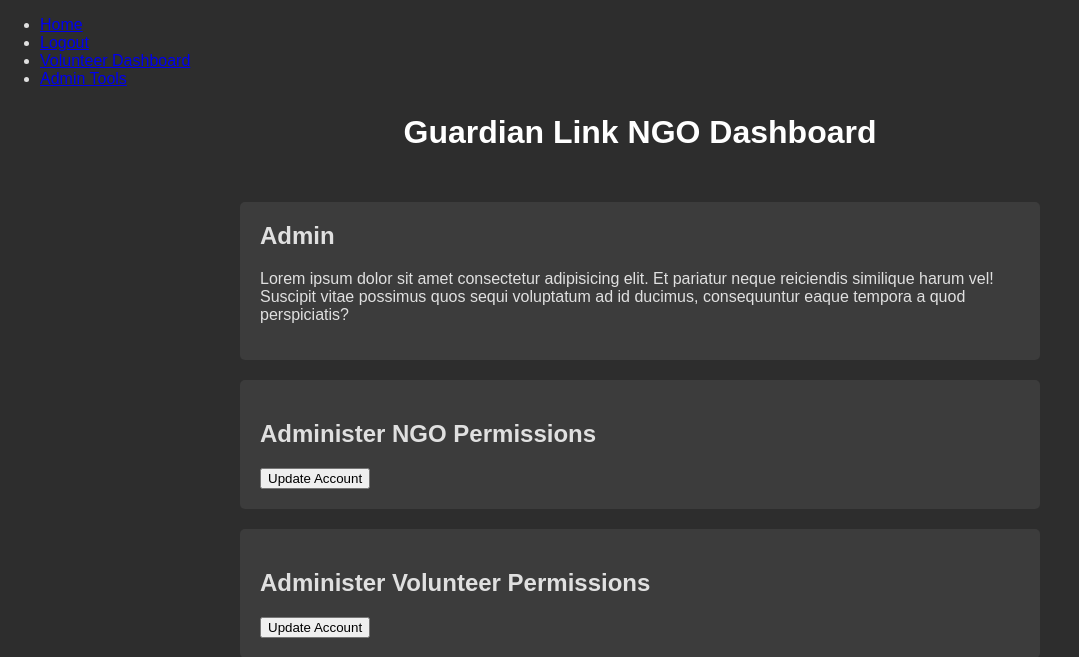
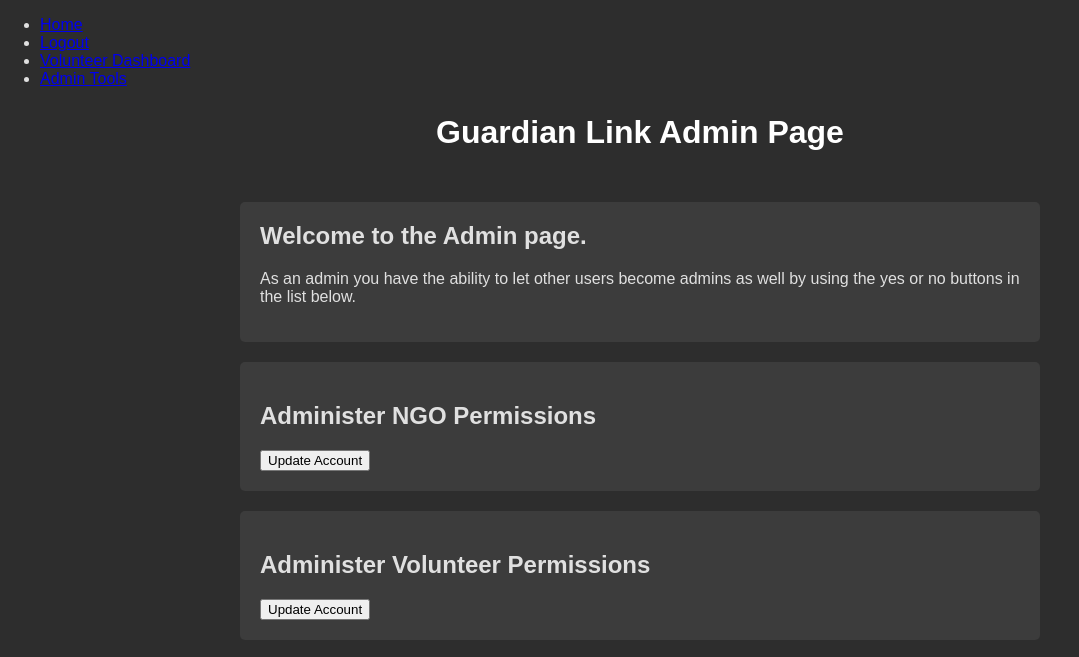
Before and after one commit to JulianSoriano/Guardian-Link, a PHP site: page /admin.php in a window 1280 px wide. Shown: the top 657 px of the page, without its empty margins (0-1079 px from the left). Run offline with PHP 8.4, Linux system fonts and the light colour scheme; the visitor is signed in with stand-in values (Sample User, id 1); data that the repository does not hold is empty.

Commit message:
Julian's Guardian Link v.1
Julian's 1st finished attempt at the Coding for Veteran's final assignment.

```diff
--- a/admin.php
+++ b/admin.php
@@ -1,18 +1,18 @@
 <?php
-// You'd put this code at the top of any "protected" page you create
+// admin.php: Admin section of the website.
+
+//Start or resume the existing session. You'd put this code at the top of any "protected" page you create
 session_start();
 
+// Grab user data from the database using the user_id and let them access the "logged in only pages.
 if ( isset( $_SESSION['user_id'] ) ) {
-    // Grab user data from the database using the user_id
-    // Let them access the "logged in only" pages
+
 } else {
-    // Redirect them to the login page
+    // Redirect them to the login page if not logged in.
     header("Location: ngo_login.php");
 }
 
 ?>
-
-
 
 <!-- Declares the document type and version of HTML being used -->
 <!DOCTYPE html>
@@ -31,7 +31,7 @@ require 'header.php';
 ?>
 
     <!-- Sets the title of the webpage -->
-    <title>Guardian Link NGO Dashboard Page</title>
+    <title>Guardian Link Admin Page</title>
 
 <!-- Close Head Section -->
 </head>
@@ -41,24 +41,26 @@ require 'header.php';
 
 <!-- Header Section. Typically contains introductory content or navigation links. -->
 <header>
-        <h1>Guardian Link NGO Dashboard</h1>
+        <h1>Guardian Link Admin Page</h1>
 
     <!-- Close Header Section. -->
     </header>
 
     <!-- Defines a container div, which is often used to group and style content. -->
         <div class="container">
-        <!-- About Section -->
 
+        <!-- Intro paragraph for the admin page -->
         <section>
             <!-- Title -->
-            <h1>Admin</h1>
-            <p>Lorem ipsum dolor sit amet consectetur adipisicing elit. Et pariatur neque reiciendis similique harum vel! Suscipit vitae possimus quos sequi voluptatum ad id ducimus, consequuntur eaque tempora a quod perspiciatis?</p>
+            <h1>Welcome to the Admin page.</h1>
+            <p>As an admin you have the ability to let other users become admins as well by using the yes or no buttons in the list below. </p>
         </section>
+
+        <!-- NGO Admin Table -->
         <section>
                 <h2>Administer NGO Permissions</h2>
             <?php
-                //SQL query to select all columns from the "volunteer" table.
+                //SQL query to select all columns from the "ngo" table.
                 $sql2 = "SELECT * FROM ngo;";
 
                 //Execute the query and store the result.
@@ -68,16 +70,20 @@ require 'header.php';
                 $resultCheck2 = mysqli_num_rows($result2);
 
                 //If there are rows in the result.
-                if ($resultCheck2 > 0) { ?>
+                if ($resultCheck2 > 0) {
+            ?>
 
             <form action="./admin.php" method="post">
                 <input type="hidden" id="type" name="type" value="ngo">
                 <table style="width:100%; border: 1px solid #fff;">
+
+                    <!-- NGO Table header -->
                     <tr>
                         <td><strong>Name</strong></td>
                         <td><strong>Email</strong></td>
                         <td><strong>Admin</strong></td>
                     </tr>
+
                         <?php
 
                             //Fetch each row as an array.
@@ -87,12 +93,12 @@ require 'header.php';
                                 $isAdmin = "";
                                 if ($row['admin'] === "1") {
                                     $isAdmin = '<input type="radio" name="input__'. $row['idnumber'] .'" value="1" checked />
-    <label >Yes</label><input type="radio" name="input__'. $row['idnumber'] .'" value="0" />
-    <label >No</label>';
+                                    <label >Yes</label><input type="radio" name="input__'. $row['idnumber'] .'" value="0" />
+                                    <label >No</label>';
                                 } else {
                                     $isAdmin = '<input type="radio" name="input__'. $row['idnumber'] .'" value="1"  />
-    <label >Yes</label><input type="radio" name="input__'. $row['idnumber'] .'" value="0" checked />
-    <label >No</label>';
+                                    <label >Yes</label><input type="radio" name="input__'. $row['idnumber'] .'" value="0" checked />
+                                    <label >No</label>';
                                 }
                                 //Output the neccessary columns for each row
                                 echo "<tr>" .
@@ -107,14 +113,15 @@ require 'header.php';
             </form>
         </section>
 
+        <!-- Volunteer Admin Table -->
+        <section>
+            <h2>Administer Volunteer Permissions</h2>
 
-        <section>
-            <!-- Text -->
-            <h2>Administer Volunteer Permissions</h2>
             <?php
 
                 //SQL query to select all columns from the "volunteer" table.
                 $sql = "SELECT * FROM volunteer;";
+
                 //Execute the query and store the result.
                 $result = mysqli_query($conn, $sql);
 
@@ -127,23 +134,26 @@ require 'header.php';
                 <form action="./admin.php" method="post">
                 <table style="width:100%; border: 1px solid #fff;">
                     <input type="hidden" id="type" name="type" value="volunteer">
+
+                    <!-- Volunteer table header -->
                     <tr>
                         <td>Name</td>
                         <td>Email</td>
                         <td>Admin</td>
                     </tr>
+
                         <?php
                             //Fetch each row as an array.
                             while ($row = mysqli_fetch_assoc($result)) {
                                 $isAdmin = "";
                                 if ($row['admin'] === "1") {
                                     $isAdmin = '<input type="radio" name="input__'. $row['idnumber'] .'" value="1" checked />
-    <label>Yes</label><input type="radio" name="input__'. $row['idnumber'] .'" value="0" />
-    <label>No</label>';
+                                    <label1>Yes</label><input type="radio" name="input__'. $row['idnumber'] .'" value="0" />
+                                    <label1>No</label>';
                                 } else {
                                     $isAdmin = '<input type="radio" name="input__'. $row['idnumber'] .'" value="1"  />
-    <label>Yes</label><input type="radio" name="input__'. $row['idnumber'] .'" value="0" checked />
-    <label>No</label>';
+                                    <label1>Yes</label><input type="radio" name="input__'. $row['idnumber'] .'" value="0" checked />
+                                    <label1>No</label>';
                                 }
                                 //Output the neccessary columns for each row
                                 echo "<tr>" .
@@ -164,29 +174,32 @@ require 'header.php';
 <!-- End of Body Section -->
 </body>
 
-<!-- This document outlines the volunteer members to the NGO User -->
 </html>
 
-
-
+<!-- PHP Section for handling form submission -->
 <?php
 
 // Check if the form is submitted
 if ($_SERVER["REQUEST_METHOD"] == "POST") {
 
     foreach($_POST as $key => $value){
+
+        //Extract the user ID from the input name.
         $userid = substr($key, 7);
         $isCurrentUser = $_SESSION['type'] === $_POST["type"] && $_SESSION['user_id'] == $userid;
 
+        //Skip updating the current user's own admin status.
         if($isCurrentUser) {
             continue;
         }
 
-
+        //Check if the key contains 'input__', indicating it as a radio button input.
         if(str_contains($key, 'input__')) {
 
+            //Sanitize the input.
             $type = mysqli_real_escape_string($conn, $_POST["type"] );
 
+            //Prepare the SQL query based on the user type.
             if($type == "volunteer") {
                 $sql = "UPDATE volunteer SET `admin`= ? WHERE `idnumber` = ?";
             } elseif ($type == "ngo") {
@@ -196,17 +209,21 @@ if ($_SERVER["REQUEST_METHOD"] == "POST") {
             }
 
 
+            //Initialize and prepare the statement.
             $stmt = mysqli_stmt_init($conn);
             if (!mysqli_stmt_prepare($stmt, $sql)) {
                 echo "SQL Error";
             } else {
+                //Bind parameters and execute the statement.
                 mysqli_stmt_bind_param($stmt, "ss", $value, $userid);
                 mysqli_stmt_execute($stmt);
             }
         }
     }
 
-   echo " <script> window.location.replace('admin.php'); </script>";
+   //Redirect to the admin page after processing to update result.
+    echo " <script> window.location.replace('admin.php'); </script>";
 }
 
 ?>
+<!-- End of admin.php file -->
--- a/connect.php
+++ b/connect.php
@@ -1,4 +1,5 @@
 <?php
+//connect.php: The point of this file is to establish the connection to the database.
 
 //This is the name of the Server.
 $dbServername = "localhost";
@@ -19,5 +20,4 @@ $conn = mysqli_connect($dbServername, $dbUsername, $dbPassword, $dbName);
 if (!$conn) {
     die("Connection failed: " . mysqli_connect_error());
 }
-
-//The point of this file is to establish the connection to the database.
+//End of connect.php file
--- a/index.php
+++ b/index.php
@@ -1,3 +1,5 @@
+<!-- index.php: This is the home page of the website -->
+
 <!-- Declares the document type and version of HTML being used -->
 <!DOCTYPE html>
 
@@ -75,5 +77,5 @@ require 'header.php';
 <!-- End of Body Section -->
 </body>
 
-<!-- This is the home page of the website. -->
+<!-- End of index.php file -->
 </html>
--- a/logout.php
+++ b/logout.php
@@ -1,6 +1,11 @@
 <?php
+//logout.php: Code to log the current user out of the website.
+
+//Destroy the current session.
 Session_start();
 Session_destroy();
+
+//Redirect user to previous page they came from.
 header('Location: ' . $_SERVER['HTTP_REFERER']);
 
 ?>
--- a/style.php
+++ b/style.php
@@ -1,7 +1,5 @@
-<!DOCTYPE html>
+<!-- style.php: Defines the look and feel of the entire site -->
 <html lang="en">
-
-<head>
 
 <!-- Specifies the character encoding of the document as UTF-8 -->
 <meta charset="UTF-8">
@@ -11,6 +9,7 @@
 
 <!-- Defines internal CSS styles for the webpage's layout and appearance. -->
 <style>
+
     body {
         font-family: Arial, sans-serif;
         margin: 0;
@@ -18,30 +17,36 @@
         background-color: #2d2d2d; /* Dark background */
         color: #e0e0e0; /* Light text */
     }
+
     .container {
         max-width: 800px;
         margin: 20px auto;
         padding: 0 20px;
     }
+
     header {
         background-color: #2d2d2d; /* Darker background for header */
         color: #ffffff;
         padding: 10px;
         text-align: center;
     }
+
     h1 {
         margin-top: 0;
     }
+
     section {
         margin-top: 20px;
         background-color: #3c3c3c; /* Darker background for sections */
         padding: 20px;
         border-radius: 5px;
     }
+
     .callout {
         margin-top: 20px;
         text-align: center;
     }
+
     .callout a {
         display: inline-block;
         padding: 10px 20px;
@@ -50,9 +55,10 @@
         text-decoration: none;
         border-radius: 5px;
     }
+
     .callout a:hover {
         background-color: #777777; /* Even lighter background for hover state */
     }
 </style>
 
-</head>
+<!--End of style.php file
```
Also changed, not shown: header.php (+16 -3 lines), ngo_dashboard.php (+7 -7 lines), ngo_login.php (+7 -6 lines), ngo_login_process.php (+35 -7 lines), ngo_register.php (+17 -6 lines), volunteer_dashboard.php (+7 -5 lines), volunteer_login.php (+4 -6 lines), volunteer_login_process.php (+36 -7 lines), volunteer_register.php (+15 -3 lines), favicon.ico (deleted).
